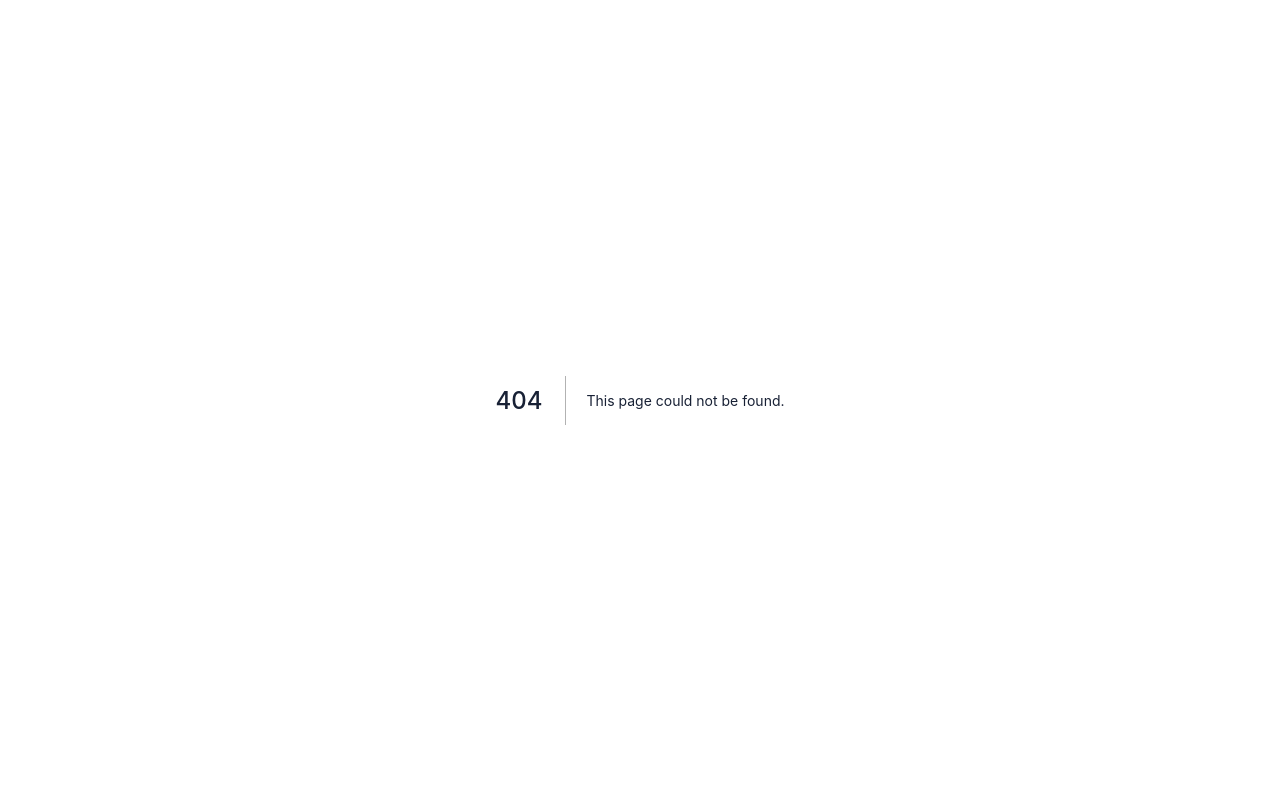
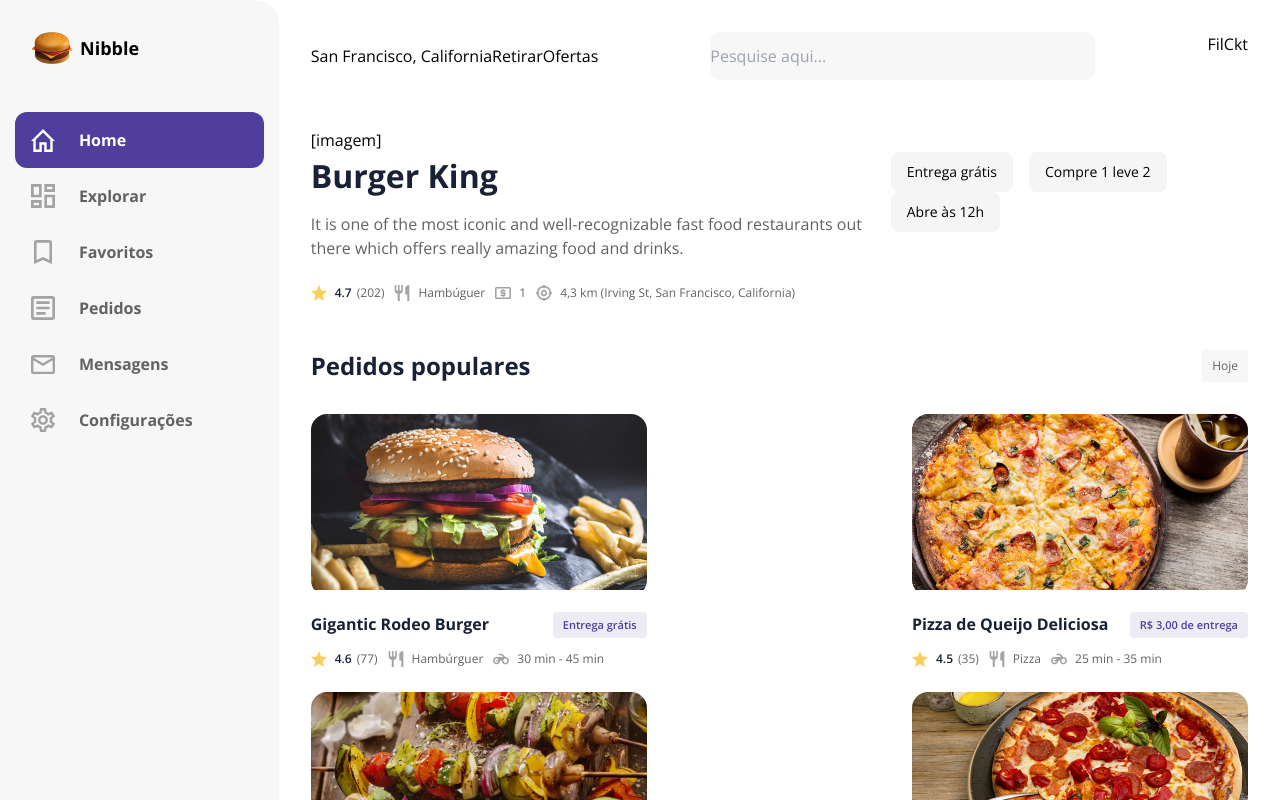
Before and after one commit to guilhermeomt/delivery-app, a Next.js app: page /restaurants/1 in a window 1280 px wide. Before the commit this address had no page. Shown: the top 800 px of the page. Built offline with nearby package versions, Linux system fonts and the light colour scheme.

Commit message:
feat: add restaurant, categories and product pages

```diff
--- a/components/Categories/index.tsx
+++ b/components/Categories/index.tsx
@@ -47,7 +47,7 @@
     <div className="mb-12">
       <div className={Styles.header}>
         <h2 className="grow">Explorar Categorias</h2>
-        <Link href="/categories">
+        <Link href="/categories/1">
           <a>
             Ver todas
             <IconBase iconName="chevron-right" color="#5b4aa3" size={12} />
--- a/components/Category/index.tsx
+++ b/components/Category/index.tsx
@@ -17,7 +17,7 @@
   backgroundColor,
 }: CategoryProps) {
   return (
-    <Link href="/categoria" passHref>
+    <Link href="/categories/1" passHref>
       <div className={Styles.card}>
         <div className={Styles.icon} style={{ backgroundColor }}>
           <IconBase iconName={iconName} color="#fff" />
--- a/components/ItemDetails/index.tsx
+++ b/components/ItemDetails/index.tsx
@@ -53,7 +53,7 @@
 const DistanceComponent = (distance: string) => (
   <div className={Styles.info}>
     <IconBase iconName="target-location" size={16} color="#a3a3a4" />
-    {distance} km
+    {distance}
   </div>
 );
 
--- /dev/null
+++ b/pages/categories/[id].tsx
@@ -0,0 +1,29 @@
+import { Highlights, Navbar, PageHead, Sidebar } from "@/components";
+import { GetServerSideProps } from "next";
+import { CategoriesProps } from "./types";
+
+export default function Categories({ id }: CategoriesProps) {
+  return (
+    <>
+      <PageHead
+        title="Categorias"
+        description="Página de categorias do Nibble Restaurantes"
+      />
+      <div className="container m-auto flex">
+        <Sidebar />
+        <div className="grow p-8">
+          <Navbar />
+          <Highlights />
+        </div>
+      </div>
+    </>
+  );
+}
+
+export const getServerSideProps: GetServerSideProps = async ({ params }) => {
+  return {
+    props: {
+      id: params?.id,
+    },
+  };
+};
--- /dev/null
+++ b/pages/categories/types.ts
@@ -0,0 +1,3 @@
+export type CategoriesProps = {
+  id: string;
+};
--- /dev/null
+++ b/pages/product/[id].tsx
@@ -0,0 +1,38 @@
+import { FoodItem, Highlights, Navbar, PageHead, Sidebar } from "@/components";
+import { GetServerSideProps } from "next";
+import { ProductProps } from "./types";
+
+export default function Product({ id, product }: ProductProps) {
+  return (
+    <>
+      <PageHead
+        title={`${product.name} - Restaurante XPTO`}
+        description={`Descrição do ${product.name} no Restaurante XPTO`}
+      />
+      <div className="container m-auto flex">
+        <Sidebar />
+        <div className="grow p-8">
+          <Navbar />
+          <FoodItem {...product} />
+        </div>
+      </div>
+    </>
+  );
+}
+
+export const getServerSideProps: GetServerSideProps = async ({ params }) => {
+  return {
+    props: {
+      id: params?.id,
+      product: {
+        name: "Gigantic Rodeo Burger",
+        imageUrl: "/foods/burger.jpg",
+        deliveryFee: "Entrega grátis",
+        rating: 4.6,
+        reviews: 77,
+        category: "Hambúrguer",
+        deliveryTime: "30 min - 45 min",
+      },
+    },
+  };
+};
--- /dev/null
+++ b/pages/product/types.ts
@@ -0,0 +1,12 @@
+export type ProductProps = {
+  id: string;
+  product: {
+    name: string;
+    imageUrl: string;
+    deliveryFee: string;
+    rating: number;
+    reviews: number;
+    category: string;
+    deliveryTime: string;
+  };
+};
--- /dev/null
+++ b/pages/restaurants/[id].tsx
@@ -0,0 +1,55 @@
+import { GetServerSideProps } from "next";
+import { Foods, Navbar, PageHead, Sidebar, ItemDetails } from "@/components";
+import Styles from "./restaurant.module.css";
+import { RestaurantProps } from "./types";
+
+export default function Restaurant({ id }: RestaurantProps) {
+  return (
+    <>
+      <PageHead
+        title="Restaurante"
+        description="Página de restaurante do Nibble Restaurantes"
+      />
+      <div className="container m-auto flex">
+        <Sidebar />
+        <div className="grow p-8">
+          <Navbar />
+          <div>[imagem]</div>
+          <div className={Styles.header}>
+            <div className={Styles.details}>
+              <h1>Burger King</h1>
+              <p>
+                It is one of the most iconic and well-recognizable fast food
+                restaurants out there which offers really amazing food and
+                drinks.
+              </p>
+            </div>
+            <div className={Styles.tags}>
+              <span>Entrega grátis</span>
+              <span>Compre 1 leve 2</span>
+              <span>Abre às 12h</span>
+            </div>
+          </div>
+          <div className="mb-12">
+            <ItemDetails
+              rating={4.7}
+              reviews={202}
+              category={"Hambúguer"}
+              price={1}
+              distance={"4,3 km (Irving St, San Francisco, California)"}
+            />
+          </div>
+          <Foods />
+        </div>
+      </div>
+    </>
+  );
+}
+
+export const getServerSideProps: GetServerSideProps = async ({ params }) => {
+  return {
+    props: {
+      id: params?.id,
+    },
+  };
+};
--- /dev/null
+++ b/pages/restaurants/restaurant.module.css
@@ -0,0 +1,33 @@
+.header {
+  display: flex;
+  justify-content: space-between;
+  margin-bottom: 1.5rem;
+}
+
+.header h1 {
+  font-size: 2rem;
+  margin: 2.5rem;
+  font-weight: 700;
+  margin: 0;
+  margin-bottom: 12px;
+}
+
+.header p {
+  font-size: 1rem;
+  line-height: 1.5rem;
+}
+
+.details {
+  max-width: 580px;
+}
+
+.tags span {
+  display: inline-block;
+  line-height: 1.5rem;
+  padding: 0.5rem 1rem;
+  margin-right: 1rem;
+  font-size: 0.8rem;
+  border-radius: 8px;
+  font-size: 0.875rem;
+  background-color: #f5f5f5;
+}
--- /dev/null
+++ b/pages/restaurants/types.ts
@@ -0,0 +1,3 @@
+export type RestaurantProps = {
+  id: string;
+};
```
